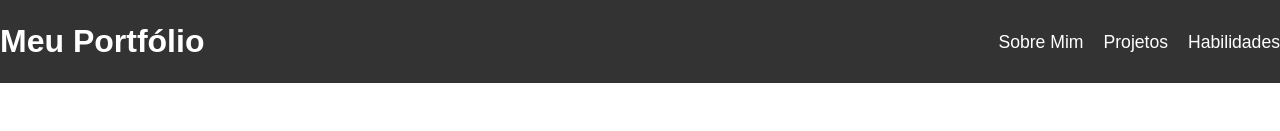
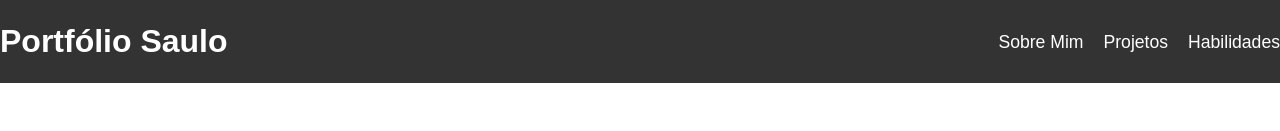
Before and after one commit to Rauglas/Portif-lio, a plain HTML site: page index.html in a window 1280 px wide. Shown: the top 131 px of the page. Drawn offline with Linux system fonts and the light colour scheme.

Commit message:
Update index.html

```diff
--- a/index.html
+++ b/index.html
@@ -3,13 +3,13 @@
 <head>
     <meta charset="UTF-8">
     <meta name="viewport" content="width=device-width, initial-scale=1.0">
-    <title>Meu Portfólio</title>
+    <title>Portfólio Saulo</title>
     <link rel="stylesheet" href="src/style.css">
 </head>
 <body>
     <header>
         <div class="logo">
-            <h1>Meu Portfólio</h1>
+            <h1>Portfólio Saulo</h1>
         </div>
         <nav>
             <ul>
```
